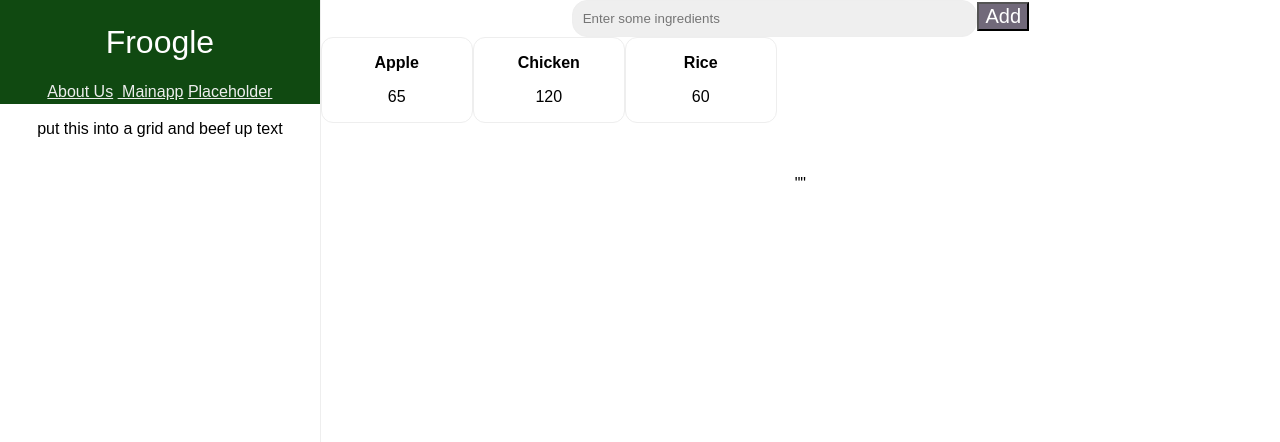
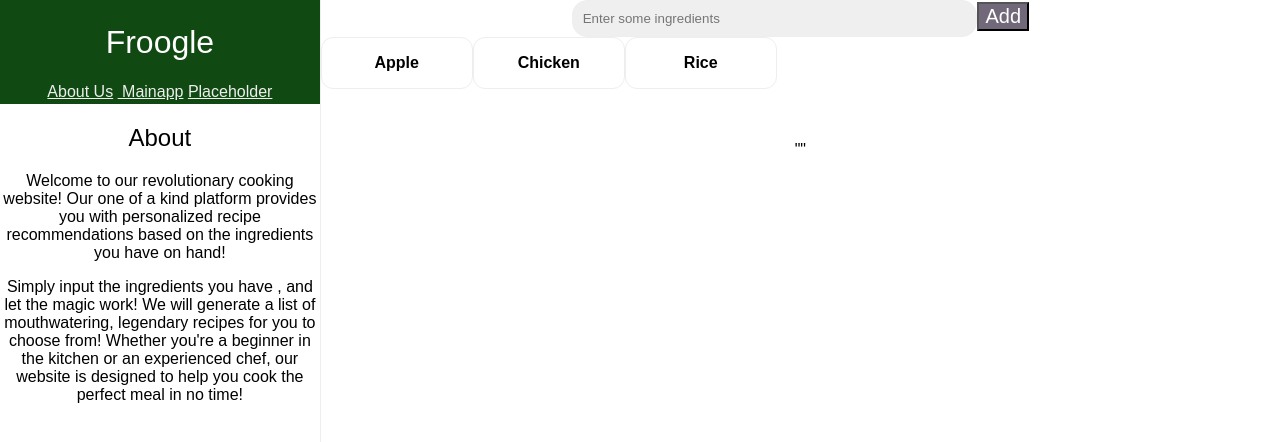
Before and after one commit to mhmh4/froogle, a React (Create React App) app in the folder public/frontend/hawkhack-app/: page / in a window 1280 px wide. Shown: the top 442 px of the page. Built offline with nearby package versions, Linux system fonts and the light colour scheme.

Commit message:
Update App.js

```diff
--- a/public/frontend/hawkhack-app/src/App.js
+++ b/public/frontend/hawkhack-app/src/App.js
@@ -83,7 +83,6 @@ const router = createBrowserRouter([
             <br></br>
             <div style={projectStyle}>
             <p style={{ fontWeight: "bold", }}>{project.name}</p>
-            <p>{project.calories}</p>
             </div>
             </>)
           }
@@ -117,11 +116,17 @@ const router = createBrowserRouter([
               <RouterProvider style={{ color: '#fff' }} router={router} />
               </div>
               <div>
-              <p>put this into a grid and beef up text</p>
+              <h2>About</h2>
+              <p>
+              Welcome to our revolutionary cooking website!
+              Our one of a kind platform provides you with personalized recipe
+              recommendations based on the ingredients you have on hand!</p>
+                <p>
+Simply input the ingredients you have , and let the magic work!  We will generate a list of mouthwatering, legendary recipes for you to choose from! Whether you're a beginner in the kitchen or an experienced chef, our website is designed to help you cook the perfect meal in no time!
+              </p>
               </div>
               </div>
               <div className='right'>
-
 
               <input type="text" placeholder="Enter some ingredients" style={{
                 width: "40%",
```
